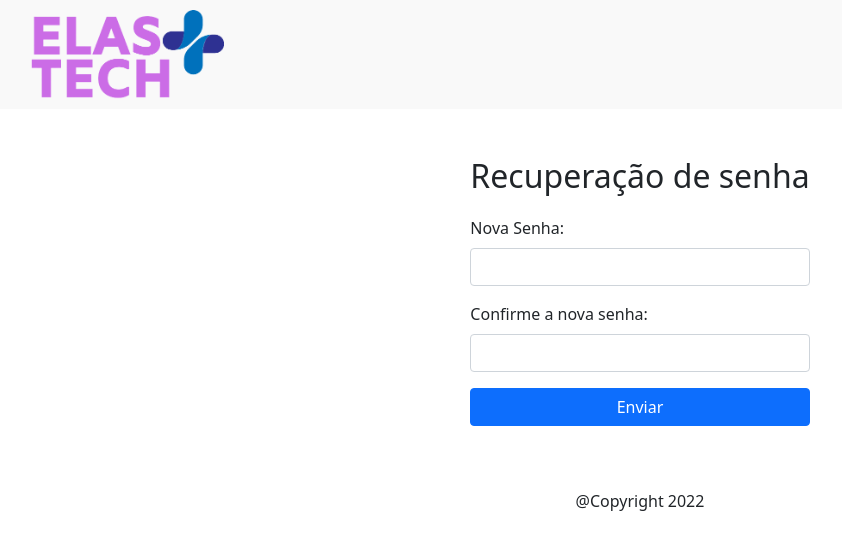
After one commit to projetoElasMaisTech/ElasMaisTech, a Django app: template core/templates/recover-password.html in a window 1280 px wide. The commit adds this page. Shown: the top 550 px of the page, without its empty margins (0-842 px from the left). Run offline with Django 3.2, Linux system fonts and the light colour scheme; the template is opened without the code that fills it, so the values that code supplies are empty.

Commit message:
Implementacao 2 - recuperar senha - front

```diff
--- a/core/static/css/style.css
+++ b/core/static/css/style.css
@@ -79,16 +79,16 @@ footer{
 
 }
 
-#nameError, #emailError, #passwordError, #emailLoginError {
+#nameError, #emailError, #passwordError, #emailLoginError, #newPasswordError {
   display: none;
 }
 
-#nameError, #emailError, #passwordError, #emailLoginError {
+#nameError, #emailError, #passwordError, #emailLoginError, #newPasswordError, #newPasswordConfirmError{
   display: none;
   font-size: 0.8em;
 }
 
-#nameError.visible, #emailError.visible, #passwordError.visible, #emailLoginError.visible {
+#nameError.visible, #emailError.visible, #passwordError.visible, #emailLoginError.visible, #newPasswordError.visible, #newPasswordConfirmError.visible{
   display: block;
   color: red;
 }
@@ -116,3 +116,21 @@ input.invalid {
 .login-success{
   color: green;
 }
+
+
+/*recuperação de senha*/
+.well{
+  display: flex;
+  display: flex;
+  align-items: center;
+  justify-content: center;
+}
+
+
+.btn-large{
+  width: 100%;
+}
+
+.title{
+  margin-bottom:20px;
+}
--- a/core/templates/index.html
+++ b/core/templates/index.html
@@ -94,6 +94,7 @@
                 <option value="4">não-binário</option>
               </select>
               <div class="modal-footer">
+                <span class="recovery-redirect"><a class="recovery-link" type="button" data-bs-toggle="modal" data-bs-target="#modal-recovery">Recuperar sua senha</a></span>
                 <button type="submit" class="btn btn-primary">Criar conta</button>
               </div>
             </form>
@@ -117,12 +118,13 @@
             <form method="post" name="login" id="login">
               {% csrf_token %}
               <div class="row mb-3">
-                <label for="loginEmail" class="col-sm-2 col-form-label">E-mail: </label>
+                <label for="loginEmail" class="col-sm-2 col-form-label">E-mail: </label></div>
                 <div class="col-sm-10">
                   <input type="email" class="form-control" id="loginEmail" name="loginEmail">
                   <span role="alert" id="emailLoginError" aria-hidden="true">
                     Digite um endereço de e-mail válido
                   </span>
+                </div>
                 </div>
               </div>
               <div class="row mb-3">
@@ -132,6 +134,7 @@
                 </div>
               </div>
               <div class=" modal-footer">
+                <span class="recovery-redirect"><a class="recovery-link" type="button" data-bs-toggle="modal" data-bs-target="#modal-recovery">Recuperar sua senha</a></span>
                 <button type="button" class="btn btn-secondary" data-bs-dismiss="modal">Cancelar</button>
                 <button class="btn btn-primary" type="submit" >Acessar</button>
               </div>
--- /dev/null
+++ b/core/templates/recover-password.html
@@ -0,0 +1,72 @@
+
+ <!doctype html>
+  <html lang="en">
+
+  <head>
+    <meta charset="utf-8">
+    <meta name="viewport" content="width=device-width, initial-scale=1">
+    <link href="../static/css/style.css" rel="stylesheet" />
+    <!-- Bootstrap CSS -->
+    <link href="https://cdn.jsdelivr.net/npm/bootstrap@5.0.2/dist/css/bootstrap.min.css" rel="stylesheet" integrity="sha384-EVSTQN3/azprG1Anm3QDgpJLIm9Nao0Yz1ztcQTwFspd3yD65VohhpuuCOmLASjC" crossorigin="anonymous">
+    <link rel="stylesheet" href="https://fonts.googleapis.com/css2?family=Material+Symbols+Outlined:opsz,wght,FILL,GRAD@20..48,100..700,0..1,-50..200" />
+
+    <title>Elas+Tech</title>
+  </head>
+<header class="header">
+  <div class="header-logo">
+    <img src="/core/static/img/ELAS+TECH-2-removebg-preview.png" alt="Elas+Tech">
+  </div>
+
+</header>
+<div>
+  <br>
+  <br>
+</div>
+<div class="container-fluid container_reset">
+  <div class="row-fluid">
+      <div class="well">
+
+          <form action="elasmaistech-login.html" method="POST" id="FormPassword" name="FormPassword">
+            <h2 class="title">Recuperação de senha</h2>
+                    <div class="mb-3">
+                      <label for="newPassword" class="form-label">Nova Senha:</label>
+                      <input type="password" class="form-control" id="newPassword" >
+                      <span role="alert" id="newPasswordError" aria-hidden="true">
+                        O campo deve ser preenchido
+                      </span>
+                    </div>
+                    <div class="mb-3">
+                      <label for="newPasswordConfirm" class="form-label">Confirme a nova senha:</label>
+                      <input type="password" class="form-control" id="newPasswordConfirm" >
+                      <span role="alert" id="newPasswordConfirmError" aria-hidden="true">
+                        O campo deve ser preenchido
+                      </span>
+                    </div>
+
+                    <div>
+
+                      <button type="submit" class="btn btn-primary btn-large">Enviar</button>
+                    </div>
+                  </fieldset>
+              </div>
+          </form>
+      </div>
+  </div>
+</div>
+<br>
+<br>
+
+
+<footer>
+  <p>@Copyright 2022</p>
+</footer>
+
+
+<!-- Option 1: Bootstrap Bundle with Popper -->
+<script src="https://cdn.jsdelivr.net/npm/bootstrap@5.0.2/dist/js/bootstrap.bundle.min.js" integrity="sha384-MrcW6ZMFYlzcLA8Nl+NtUVF0sA7MsXsP1UyJoMp4YLEuNSfAP+JcXn/tWtIaxVXM" crossorigin="anonymous"></script>
+<script src=" ../static/js/script.js"></script>
+
+
+</body>
+
+</html>
```
Also changed, not shown: core/static/js/script.js (+46 -1 lines).
